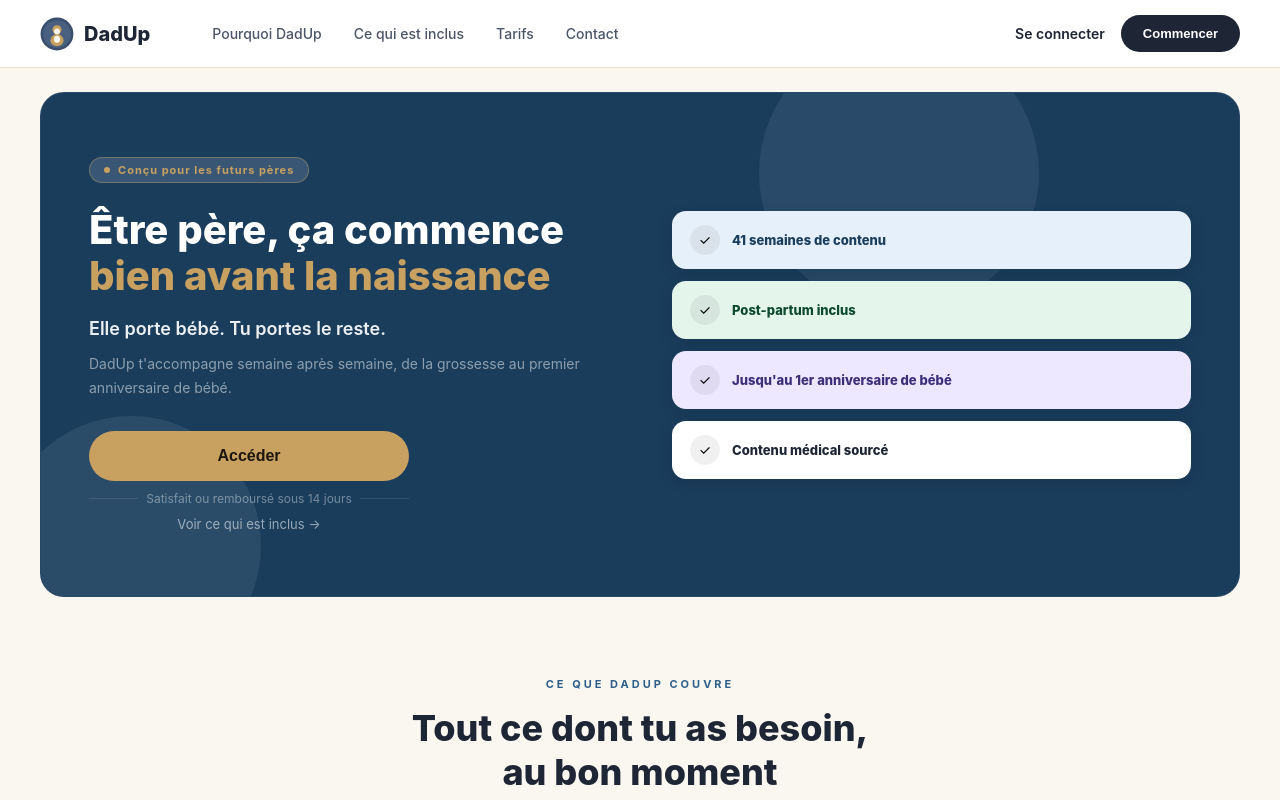
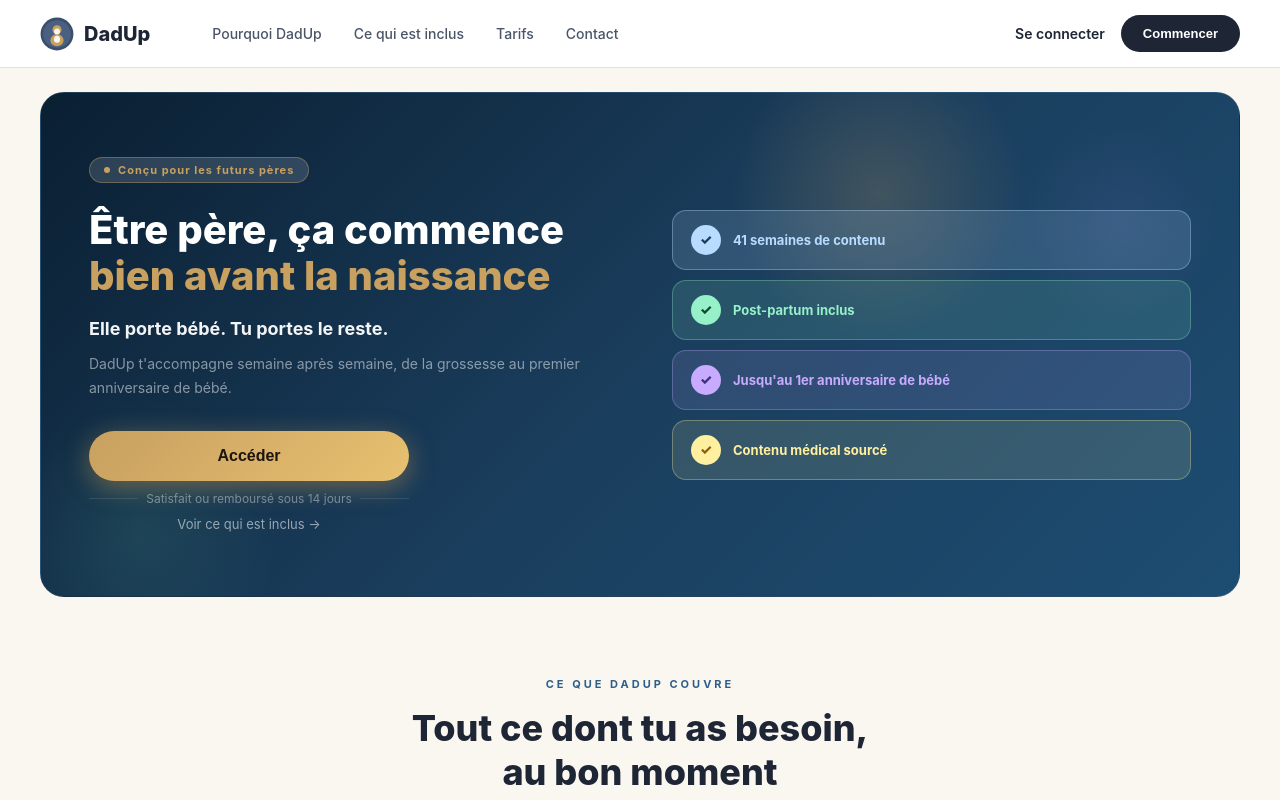
Before and after one commit to Julproject/dadup, a Next.js app: page / in a window 1280 px wide. Shown: the top 800 px of the page. Built offline with nearby package versions, Linux system fonts and the light colour scheme.

Commit message:
Update page.tsx

```diff
--- a/app/page.tsx
+++ b/app/page.tsx
@@ -100,11 +100,12 @@ export default function Home() {
 
       {/* HERO */}
       <section style={{background:C.cream, padding:'24px 24px 0'}}>
-        <div className="hero-2col" style={{background:C.blueDark, borderRadius:'24px', position:'relative', overflow:'hidden', border:'1px solid rgba(255,255,255,0.06)'}}>
+        <div className="hero-2col" style={{background:'linear-gradient(135deg,#0a1f32 0%,#1A3D5C 50%,#1d4d72 100%)', borderRadius:'24px', position:'relative', overflow:'hidden', border:'1px solid rgba(255,255,255,0.06)'}}>
 
           {/* Cercles décoratifs */}
-          <div style={{position:'absolute', top:'-60px', right:'200px', width:'280px', height:'280px', borderRadius:'50%', background:'#E6F0FA', opacity:0.07, pointerEvents:'none'}}></div>
-          <div style={{position:'absolute', bottom:'-80px', left:'-40px', width:'260px', height:'260px', borderRadius:'50%', background:'#E4F5EC', opacity:0.08, pointerEvents:'none'}}></div>
+          <div style={{position:'absolute', top:'-60px', right:'200px', width:'320px', height:'320px', borderRadius:'50%', background:'radial-gradient(circle,rgba(200,160,96,0.22) 0%,transparent 65%)', pointerEvents:'none'}}></div>
+          <div style={{position:'absolute', bottom:'-80px', left:'-40px', width:'280px', height:'280px', borderRadius:'50%', background:'radial-gradient(circle,rgba(100,200,160,0.12) 0%,transparent 70%)', pointerEvents:'none'}}></div>
+          <div style={{position:'absolute', top:'30px', right:'20px', width:'200px', height:'200px', borderRadius:'50%', background:'radial-gradient(circle,rgba(150,120,220,0.1) 0%,transparent 70%)', pointerEvents:'none'}}></div>
 
           {/* TEXTE GAUCHE */}
           <div style={{position:'relative', zIndex:1, padding:'8px 0'}}>
@@ -117,7 +118,7 @@ export default function Home() {
               Être père, ça commence<br/><span style={{color:C.gold}}>bien avant la naissance</span>
             </h1>
 
-            <p style={{color:'rgba(255,255,255,0.92)', fontSize:'18px', fontWeight:600, lineHeight:1.6, margin:'0 0 8px'}}>
+            <p style={{color:'rgba(255,255,255,0.95)', fontSize:'18px', fontWeight:700, lineHeight:1.6, margin:'0 0 8px'}}>
               Elle porte bébé. Tu portes le reste.
             </p>
             <p style={{color:'rgba(255,255,255,0.5)', fontSize:'14px', lineHeight:1.7, margin:'0 0 32px'}}>
@@ -125,7 +126,7 @@ export default function Home() {
             </p>
 
             <div style={{display:'flex', flexDirection:'column' as const, gap:'10px', maxWidth:'320px'}}>
-              <button onClick={goToStripe} style={{background:C.gold, color:'#1c1510', border:'none', padding:'16px 32px', borderRadius:'32px', fontSize:'16px', fontWeight:800, cursor:'pointer', textAlign:'center' as const}}>
+              <button onClick={goToStripe} style={{background:'linear-gradient(135deg,#c8a060,#e8c070)', color:'#1c1510', border:'none', padding:'16px 32px', borderRadius:'32px', fontSize:'16px', fontWeight:800, cursor:'pointer', textAlign:'center' as const, boxShadow:'0 6px 24px rgba(200,160,96,0.5),0 2px 8px rgba(0,0,0,0.2)'}}>
                 Accéder
               </button>
               <div style={{display:'flex', alignItems:'center', gap:'8px'}}>
@@ -138,17 +139,17 @@ export default function Home() {
           </div>
 
           {/* BADGES VERTICAUX */}
-          <style>{`.badge-item{transition:transform .2s ease,box-shadow .2s ease}.badge-item:hover{transform:scale(1.05);box-shadow:0 8px 24px rgba(0,0,0,0.18)!important}`}</style>
-          <div style={{position:'relative', zIndex:1, display:'flex', flexDirection:'column' as const, gap:'12px', justifyContent:'center'}}>
+          <style>{`.badge-item{transition:transform .2s ease}.badge-item:hover{transform:scale(1.04)}`}</style>
+          <div style={{position:'relative', zIndex:1, display:'flex', flexDirection:'column' as const, gap:'10px', justifyContent:'center'}}>
             {[
-              {bg:'#E6F0FA', color:'#1A3D5C', label:'41 semaines de contenu'},
-              {bg:'#E4F5EC', color:'#0D4A2E', label:'Post-partum inclus'},
-              {bg:'#EDE8FF', color:'#3D2E7A', label:"Jusqu'au 1er anniversaire de bébé"},
-              {bg:C.white, color:C.dark, label:'Contenu médical sourcé'},
+              {bg:'rgba(180,220,255,0.15)', border:'rgba(180,220,255,0.35)', iconBg:'#B8DCFF', iconColor:'#1A3D5C', textColor:'#B8DCFF', label:'41 semaines de contenu'},
+              {bg:'rgba(150,240,200,0.12)', border:'rgba(150,240,200,0.3)', iconBg:'#96F0C8', iconColor:'#0D4A2E', textColor:'#96F0C8', label:'Post-partum inclus'},
+              {bg:'rgba(200,170,255,0.12)', border:'rgba(200,170,255,0.3)', iconBg:'#C8AAFF', iconColor:'#3D2E7A', textColor:'#C8AAFF', label:"Jusqu'au 1er anniversaire de bébé"},
+              {bg:'rgba(255,240,160,0.12)', border:'rgba(255,240,160,0.3)', iconBg:'#FFF0A0', iconColor:'#8A6010', textColor:'#FFF0A0', label:'Contenu médical sourcé'},
             ].map((b,i) => (
-              <div key={i} className="badge-item" style={{background:b.bg, borderRadius:'14px', padding:'14px 18px', boxShadow:'0 4px 16px rgba(0,0,0,0.12)', display:'flex', alignItems:'center', gap:'12px', cursor:'default'}}>
-                <div style={{width:'30px', height:'30px', borderRadius:'50%', background:'rgba(0,0,0,0.06)', display:'flex', alignItems:'center', justifyContent:'center', flexShrink:0, fontSize:'14px'}}>✓</div>
-                <p style={{color:b.color, fontSize:'13px', fontWeight:800, margin:0}}>{b.label}</p>
+              <div key={i} className="badge-item" style={{background:b.bg, border:`1px solid ${b.border}`, borderRadius:'14px', padding:'14px 18px', display:'flex', alignItems:'center', gap:'12px', cursor:'default'}}>
+                <div style={{width:'30px', height:'30px', borderRadius:'50%', background:b.iconBg, display:'flex', alignItems:'center', justifyContent:'center', flexShrink:0, fontSize:'14px', color:b.iconColor, fontWeight:800}}>✓</div>
+                <p style={{color:b.textColor, fontSize:'13px', fontWeight:700, margin:0}}>{b.label}</p>
               </div>
             ))}
           </div>
```
